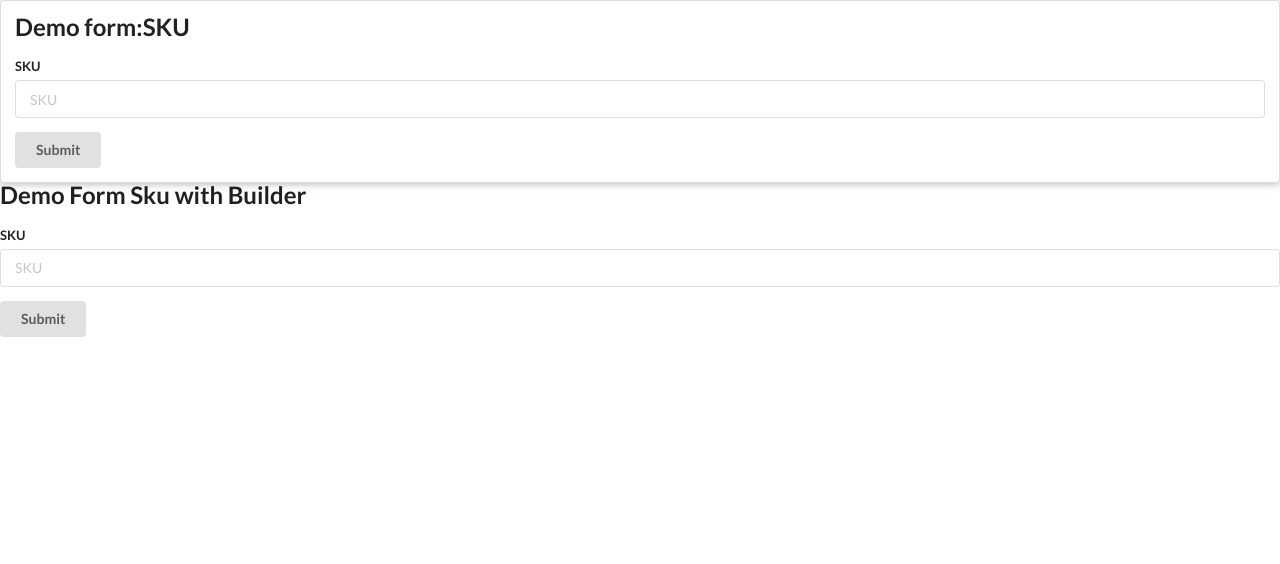
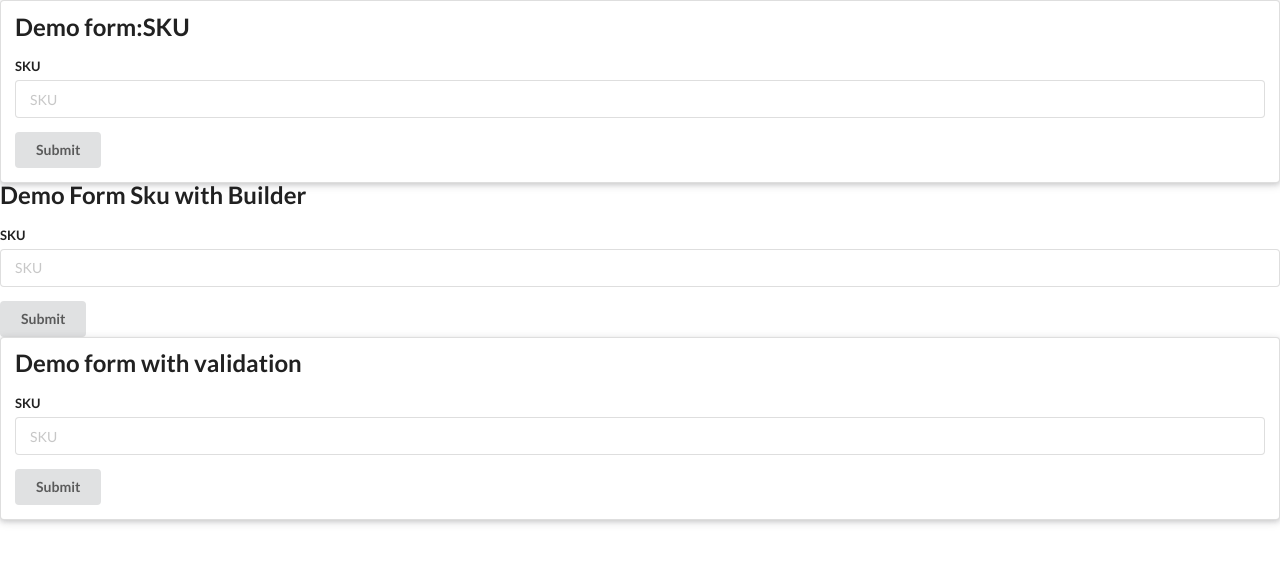
Before and after one commit to miuteo/angular, an Angular app in the folder formsInAngular2/: page / in a window 1280 px wide. Shown: the top 564 px of the page. Built offline with nearby package versions, Linux system fonts and the light colour scheme.

Commit message:
forms with validation

```diff
--- a/formsInAngular2/src/app/app.component.html
+++ b/formsInAngular2/src/app/app.component.html
@@ -1,3 +1,4 @@
 <!--The content below is only a placeholder and can be replaced.-->
 <demo-form-sku></demo-form-sku>
 <demo-form-sku-with-builder></demo-form-sku-with-builder>
+<demo-form-with-validation></demo-form-with-validation>
--- a/formsInAngular2/src/app/app.module.ts
+++ b/formsInAngular2/src/app/app.module.ts
@@ -5,12 +5,14 @@ import { AppComponent } from './app.component';
 import {FormsModule, ReactiveFormsModule} from "@angular/forms";
 import {Demo_form_sku} from "./demo_form_sku";
 import {DemoFormSkuWithBuilder} from "./demo_form_sku_with_builder";
+import {DemoFormWithValidation} from './demo_form_with_validation';
 
 @NgModule({
   declarations: [
     AppComponent,
     Demo_form_sku,
-    DemoFormSkuWithBuilder
+    DemoFormSkuWithBuilder,
+    DemoFormWithValidation
   ],
   imports: [
     BrowserModule,
--- /dev/null
+++ b/formsInAngular2/src/app/demo_form_with_validation.ts
@@ -0,0 +1,41 @@
+import {Component} from '@angular/core';
+import {AbstractControl, FormBuilder, FormGroup, Validators} from '@angular/forms';
+
+@Component({
+  selector : 'demo-form-with-validation',
+  template : `<div class="ui raised segment">
+    <h2 class="ui header">Demo form with validation</h2>
+    <form class="ui form" [formGroup]="myForm"
+        (ngSubmit)="onSubmit(myForm.value)">
+      <div class="field" [class.error]="!sku.valid && sku.touched">
+        <label for="skuInput">SKU</label>
+        <input type="text"
+               id="skuInput"
+               placeholder="SKU"
+               name="SKU"
+               [formControl]="myForm.controls['sku']"
+        >
+        <div *ngIf="!sku.valid" class="ui error message">SKU is invalid</div>
+        <div *ngIf="sku.hasError('required') && sku.touched">SKU is required</div>
+        <div *ngIf="sku.hasError('min') && sku.touched">Min value is 10</div>
+        <div *ngIf="!myForm.valid" class="ui error message">Form is invalid</div>
+      </div>
+      <button type="submit" class="ui button">Submit</button>
+    </form>
+  </div>`
+})
+export class DemoFormWithValidation{
+  myForm : FormGroup;
+  sku: AbstractControl;
+
+  constructor(fb:FormBuilder){
+    this.myForm = fb.group({
+      'sku':['',[Validators.required,Validators.min(10)]]
+    });
+    this.sku = this.myForm.controls['sku'];
+  }
+  onSubmit(object:any){
+    console.log(`object value=`,object);
+  }
+
+}
```
